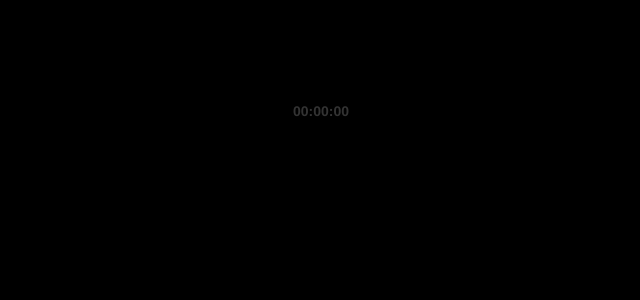
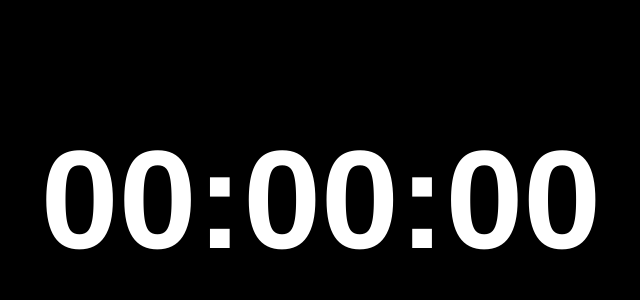
Before and after one commit to msanatan/react-stopwatch, a React (Create React App) app: page / in a window 1280 px wide. Shown: the top 300 px of the page, without its empty margins (319-959 px from the left). Built offline with nearby package versions, Linux system fonts and the light colour scheme.

Commit message:
Add flexbox layout Wrap the entire component in a column styled flexbox which shows the elapsed time on top and will show the buttons below. Also ensure that the form is vertically centred.

```diff
--- a/src/Timer.css
+++ b/src/Timer.css
@@ -1,6 +1,40 @@
 .Timer {
+    width: 100%;
+    height: 100%;
+    display: flex;
+    flex-direction: column;
+}
+
+.Timer-display-form {
     width: 100%;
     height: 100%;
     margin: 0 auto;
     padding: 0;
+    order: 1;
+    display: flex;
+    flex-direction: row;
+    align-items: center;
+    justify-content: center;
+    align-content: center;
 }
+
+.Timer-display {
+    flex: 0;
+    order: 1;
+    align-self: auto;
+    width: 100%;
+    height: 70%;
+}
+
+.Timer-buttons {
+    width: 100%;
+    height: 30%;
+    margin: 0 auto;
+    padding: 0;
+    order: 2;
+}
+
+.Timer-number {
+    color: #FFFFFF;
+    font-size: 10em;
+}
```
